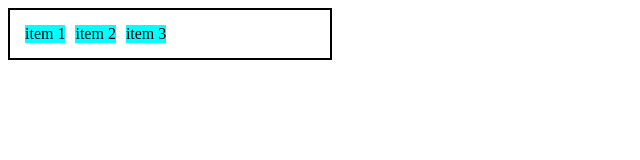
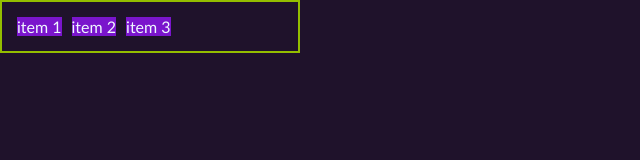
Before and after one commit to thalesonunes/dio-estudos, a plain HTML site: page posicionando-elementos-com-flexbox-em-css/00-display-flex.html in a window 1280 px wide. Shown: the whole page, without its empty margins (0-640 px from the left). Drawn offline with Linux system fonts and the light colour scheme.

Commit message:
Alterando cores

```diff
--- a/posicionando-elementos-com-flexbox-em-css/00-display-flex.html
+++ b/posicionando-elementos-com-flexbox-em-css/00-display-flex.html
@@ -6,15 +6,28 @@
     <meta name="viewport" content="width=device-width, initial-scale=1.0">
     <title>Fundamentos - Display Flex</title>
     <style>
+
+        *{
+            margin: 0;
+            padding: 0;
+            box-sizing: border-box;
+            color: aliceblue;
+            font-family: 'Trebuchet MS', 'Lucida Sans Unicode', 'Lucida Grande', 'Lucida Sans', Arial, sans-serif;
+        }
+
+        body{
+            background-color: rgb(31, 18, 43);
+        }
+
         .flex {
             max-width: 300px;
             padding: 10px;
-            border: 2px solid black;
+            border: 2px solid rgb(148, 189, 0);
             display: flex;
         }
 
         .item {
-            background-color: aqua;
+            background-color: rgb(122, 21, 204);
             margin: 5px;
         }
     </style>
```
Also changed, not shown: posicionando-elementos-com-flexbox-em-css/01-flex-direction.html (+13 -0 lines), posicionando-elementos-com-flexbox-em-css/02-flex-wrap.html (+13 -0 lines), posicionando-elementos-com-flexbox-em-css/03-flex-flow.html (+12 -0 lines), posicionando-elementos-com-flexbox-em-css/04-justify-content.html (renamed from posicionando-elementos-com-flexbox-em-css/04-justfy-content.html, +8 -0 lines), posicionando-elementos-com-flexbox-em-css/05-align-items.html (+8 -0 lines), posicionando-elementos-com-flexbox-em-css/06-align-content.html (+8 -0 lines), posicionando-elementos-com-flexbox-em-css/07-flex-grow.html (+8 -0 lines), posicionando-elementos-com-flexbox-em-css/08-flex-basis.html (+8 -0 lines), posicionando-elementos-com-flexbox-em-css/09-flex-shrink.html (+8 -0 lines), posicionando-elementos-com-flexbox-em-css/10-flex.html (+8 -0 lines), posicionando-elementos-com-flexbox-em-css/11-order.html (+8 -0 lines), posicionando-elementos-com-flexbox-em-css/12-align-self.html (+8 -0 lines).
